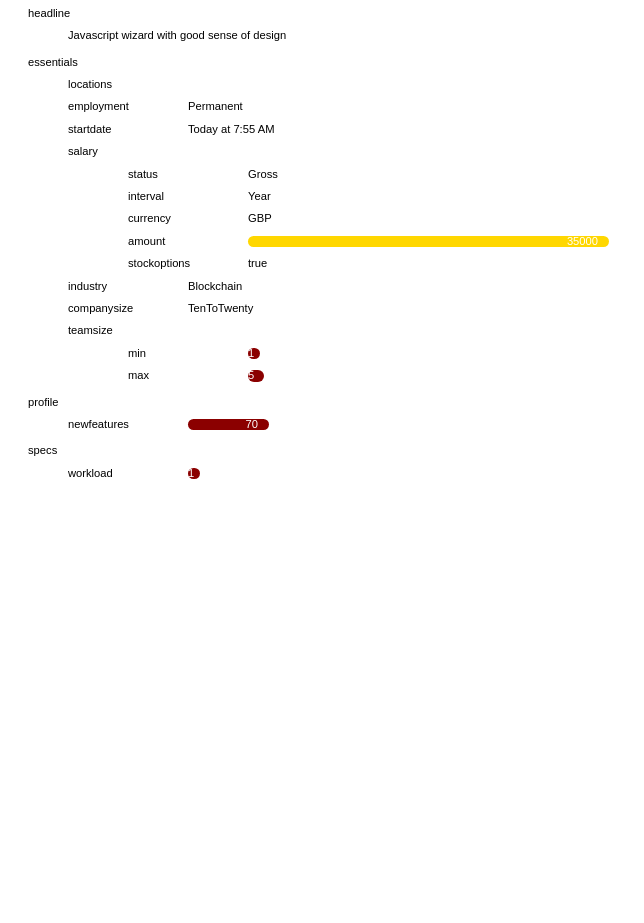
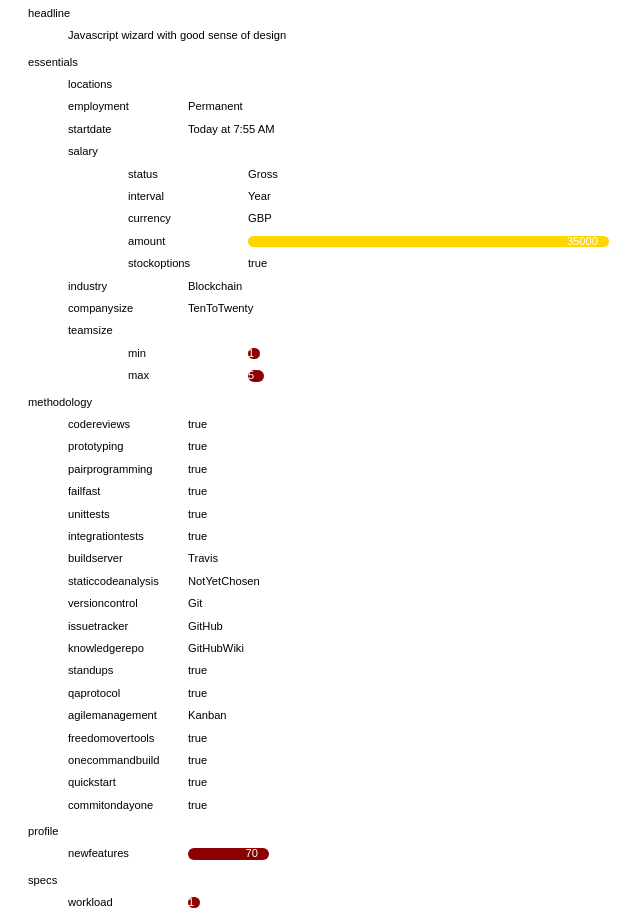
Before and after one commit to ltfschoen/parity_d3, a website: page index.html in a window 1280 px wide. Shown: the whole page, without its empty margins (0-644 px from the left). Before the commit the page ends 800 px from the top, so only its background shows below. Drawn offline with nearby package versions, Linux system fonts and the light colour scheme.

Commit message:
feat: Add category called methodology

```diff
--- a/index.html
+++ b/index.html
@@ -225,6 +225,17 @@
       renderSubSublabelValueForLabel("teamsize", "min", data, essentialsTeamsizeSublabel, essentialsLabel, essentialsCategoryName, 6, 0);
       renderSubSublabelValueForLabel("teamsize", "max", data, essentialsTeamsizeSublabel, essentialsLabel, essentialsCategoryName, 6, 1);
 
+      let methodologyLine = getNewLineForLevel(chart, data);
+      let methodologyCategory = getCategoryForLine(methodologyLine, 2);
+      let methodologyCategoryName = methodologyCategory._groups[0][0].innerText;
+      let methodologyLabel = getLabelForCategory(methodologyCategory, methodologyCategoryName);
+      let methodologyKey = data[0][methodologyCategoryName];
+      let methodologyIndex = 0;
+      for (let k in methodologyKey) {
+        renderSublabelValueForLabel(k, data, methodologyLabel, methodologyCategoryName, methodologyIndex);
+        methodologyIndex++;
+      }
+
       let profileLine = getNewLineForLevel(chart, data);
       let profileCategory = getCategoryForLine(profileLine, 4);
       let profileCategoryName = profileCategory._groups[0][0].innerText;
```
